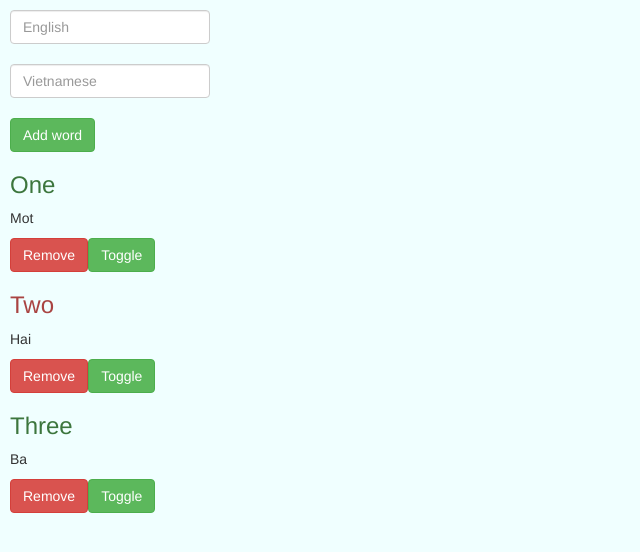
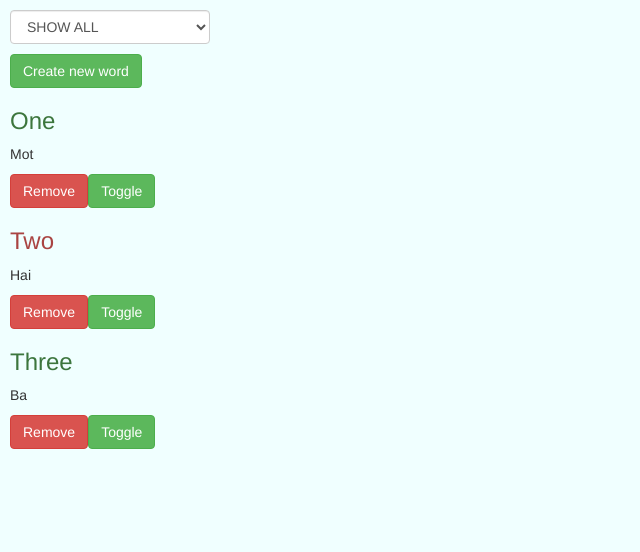
Before and after one commit to ntnhan90/react1812, a React (Create React App) app: page / in a window 1280 px wide. Shown: the top 552 px of the page, without its empty margins (0-640 px from the left). Built offline with nearby package versions, Linux system fonts and the light colour scheme.

Commit message:
should show form

```diff
--- a/package.json
+++ b/package.json
@@ -5,7 +5,9 @@
   "dependencies": {
     "react": "^16.3.2",
     "react-dom": "^16.3.2",
-    "react-scripts": "1.1.4"
+    "react-redux": "^5.0.7",
+    "react-scripts": "1.1.4",
+    "redux": "^4.0.0"
   },
   "scripts": {
     "start": "react-scripts start",
--- a/src/components/screens/ListWord.js
+++ b/src/components/screens/ListWord.js
@@ -1,5 +1,5 @@
 import React, { Component } from 'react';
-import { Word } from '../shared/Word';
+// import { Word } from '../shared/Word';
 
 export class ListWord extends Component {
     constructor(props) {
@@ -11,7 +11,9 @@ export class ListWord extends Component {
                 { _id: 'c', en: 'Three', vn: 'Ba', isMemorized: true },
             ],
             txtEn: '',
-            txtVn: ''
+            txtVn: '',
+            shouldShowForm: false,
+            filterMode: 'SHOW_ALL' //SHOW_MEMORIZED SHOW_FORGOT
         };
         this.genWord = this.genWord.bind(this);
         this.addWord = this.addWord.bind(this);
@@ -41,12 +43,19 @@ export class ListWord extends Component {
         };
         this.setState(prevState => ({
             words: prevState.words.concat(word),
+            shouldShowForm: false,
             txtEn: '',
             txtVn: ''
         }));
     }
 
     genWord(word) {
+        const { filterMode } = this.state;
+        const showWhenForgot = filterMode === 'SHOW_FORGOT' && !word.isMemorized;
+        const showWhenMemorized = filterMode === 'SHOW_MEMORIZED' && word.isMemorized;
+        const isShowAll = filterMode === 'SHOW_ALL';
+        const shouldShowWord = isShowAll || showWhenForgot || showWhenMemorized;
+        if (!shouldShowWord) return null;
         const engClassName = word.isMemorized ? 'text-success' : 'text-danger';
         return (
             <div key={word._id}>
@@ -68,9 +77,16 @@ export class ListWord extends Component {
         );
     }
 
-    render() {
+    getForm() {
+        if (!this.state.shouldShowForm) return (
+            <button
+                className="btn btn-success"
+                onClick={() => this.setState({ shouldShowForm: true })}
+            >
+                Create new word
+            </button>
+        );
         return (
-            <div>
             <div className="form-group" style={{ width: '200px' }}>
                 <input
                     placeholder="English"
@@ -92,7 +108,29 @@ export class ListWord extends Component {
                 >
                     Add word
                 </button>
+                <button
+                    className="btn btn-warning"
+                    onClick={() => this.setState({ shouldShowForm: false })}
+                >
+                    Cancel
+                </button>
             </div>
+        );
+    }
+
+    render() {
+        return (
+            <div>
+                <select
+                    className="form-control" style={{ width: '200px', marginBottom: '10px' }}
+                    value={this.state.filterMode}
+                    onChange={evt => this.setState({ filterMode: evt.target.value })}
+                >
+                    <option value="SHOW_ALL">SHOW ALL</option>
+                    <option value="SHOW_FORGOT">SHOW FORGOT</option>
+                    <option value="SHOW_MEMORIZED">SHOW MEMORIZED</option>
+                </select>
+                { this.getForm() }
                 { this.state.words.map(this.genWord) }
             </div>
         );
```
Also changed, not shown: src/redux/store.js (added, +9 -0 lines), 1 other file (tests, documents, lock files or other folders). Lines whose indentation alone changed are shown as unchanged.
